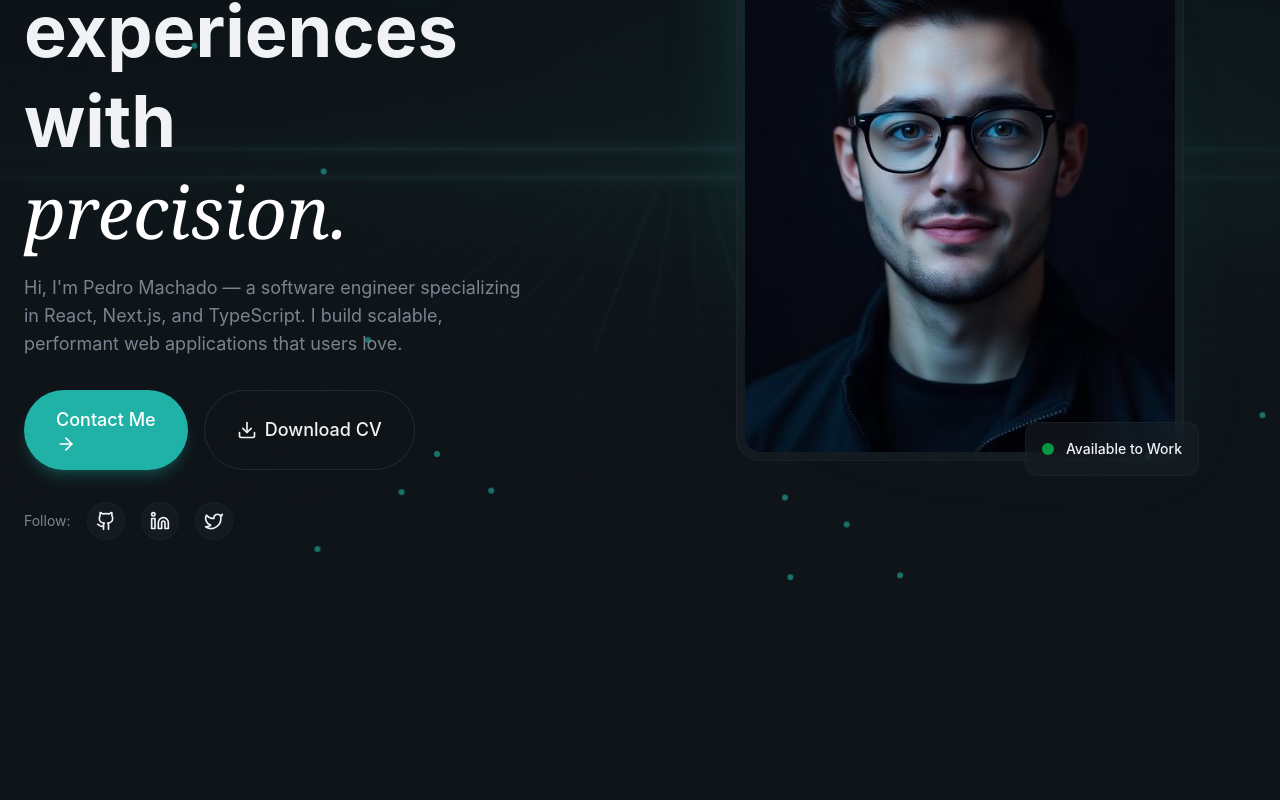
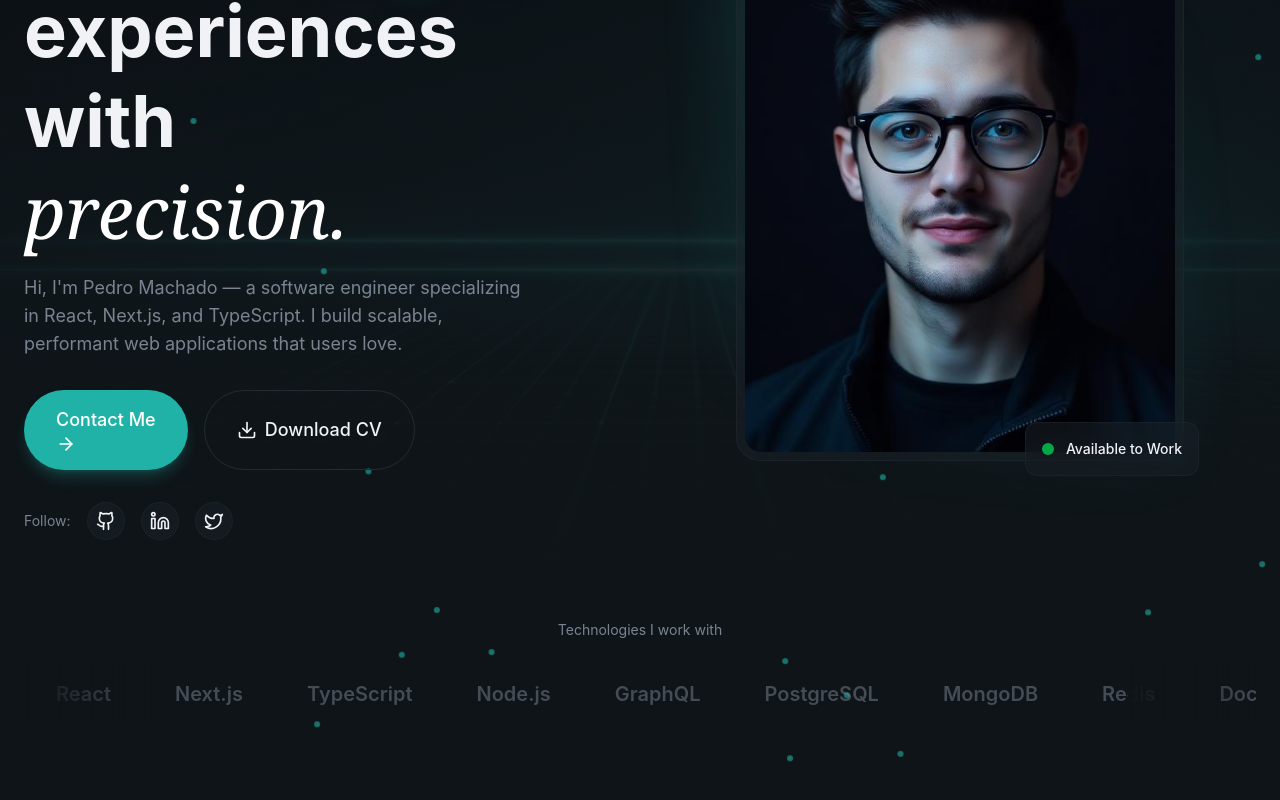
Before and after one commit to Ridzzz0Alam/dev_personal_project, a React (Vite) app: page / in a window 1280 px wide. Shown: the part 302-1102 px from the top of the page. Before the commit the page ends 922 px from the top, so only its background shows below. Built offline with nearby package versions, Linux system fonts and the light colour scheme.

Commit message:
moded hero

```diff
--- a/src/sections/Hero.jsx
+++ b/src/sections/Hero.jsx
@@ -2,6 +2,27 @@
 import { ArrowRight, Github, Linkedin, Twitter } from "lucide-react";
 import { Button } from "../components/Button";
 import { AnimatedBorderButton } from "../components/AnimatedBorderButton";
+
+const skills = [
+  "React",
+  "Next.js",
+  "TypeScript",
+  "Node.js",
+  "GraphQL",
+  "PostgreSQL",
+  "MongoDB",
+  "Redis",
+  "Docker",
+  "AWS",
+  "Vercel",
+  "Tailwind CSS",
+  "Prisma",
+  "Jest",
+  "Cypress",
+  "Figma",
+  "Git",
+  "GitHub Actions",
+];
 
 export const Hero = () =>{
     return (
@@ -124,6 +145,29 @@
                         </div>
                     </div>
                 </div>
+                {/* Skills Section */}
+                <div className="mt-20 animate-fade-in animation-delay-600">
+                    <p className="text-sm text-muted-foreground mb-6 text-center">
+                        Technologies I work with
+                    </p>
+                    <div className="relative overflow-hidden">
+                        <div className="absolute left-0 top-0 bottom-0 w-32
+                        bg-gradient-to-r from-background to-transparent z-10"
+                    />
+                        <div className="absolute right-0 top-0 bottom-0 w-32
+                        bg-gradient-to-r from-background to-transparent z-10"
+                    />
+                    <div className="flex animate-marquee">
+                        {[...skills, ...skills].map((skill,idx) =>(
+                            <div key={idx} className="flex-shrink-0 px-8 py-4">
+                                <span className="text-xl font-semibold text-muted-foreground/50 hover:text-muted-foreground transition-colors">
+                                {skill}
+                                </span>
+                            </div>
+                        ))}
+                    </div>
+                  </div>
+                </div>
             </div>
         </section>
     );
```
